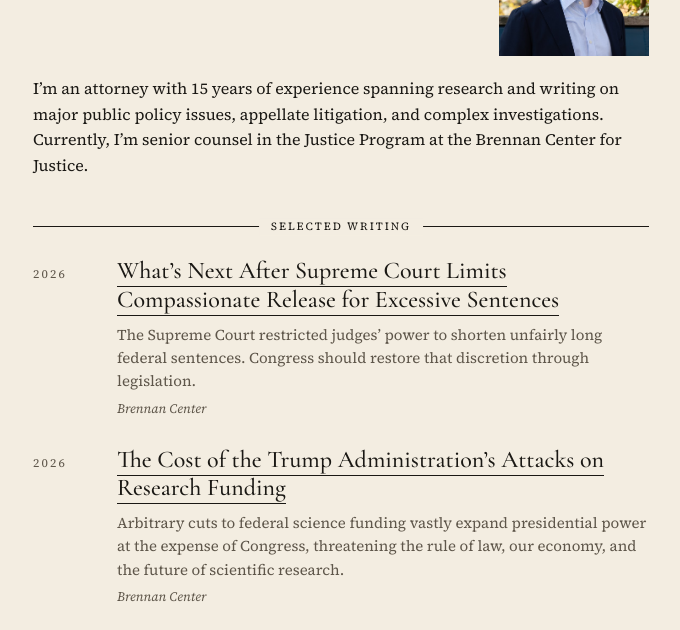
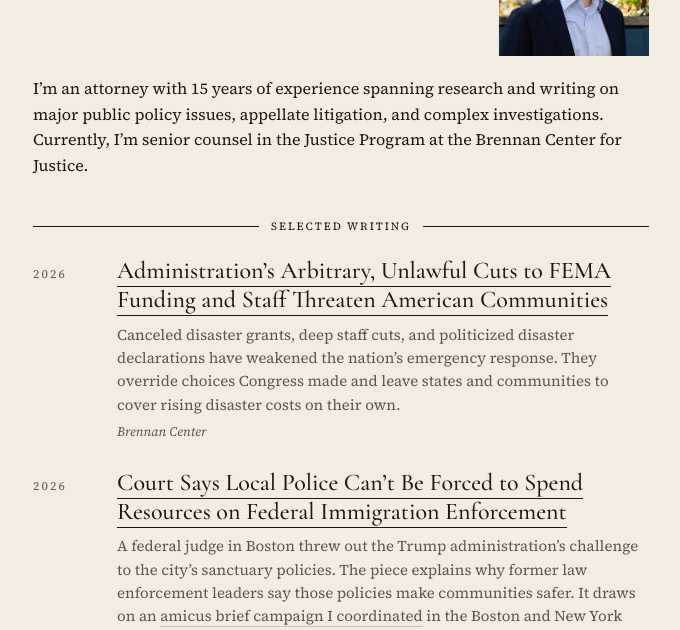
Before and after one commit to AmesCG23/personal_site, a plain HTML site: page index.html in a window 1280 px wide. Shown: the part 170-800 px from the top of the page, without its empty margins (299-979 px from the left). Drawn offline with nearby package versions, Linux system fonts and the light colour scheme.

Commit message:
Update Selected Writing: add FEMA and sanctuary-city pieces (#22)
Remove the compassionate-release / excessive sentences entry and add two
2026 Brennan Center pieces: the FEMA funding and staff cuts report, and
the Boston sanctuary-policy ruling (with a link to the amicus brief
campaign page). Adds a subtle link style for links inside deks.


Claude-Session: https://claude.ai/code/session_01T1cXACqcYt51Ki4u67tCiX

Co-authored-by: Claude <noreply@anthropic.com>

```diff
--- a/assets/css/style.css
+++ b/assets/css/style.css
@@ -147,6 +147,16 @@ h1 {
   margin-top: 8px;
 }
 
+.dek a {
+  color: inherit;
+  text-decoration: none;
+  border-bottom: 1px solid var(--ink-soft);
+}
+
+.dek a:hover {
+  border-bottom-color: var(--accent);
+}
+
 .source {
   font-size: 13px;
   font-style: italic;
--- a/index.html
+++ b/index.html
@@ -112,8 +112,17 @@
       <article>
         <div class="year">2026</div>
         <div class="entry">
-          <h2><a href="https://www.brennancenter.org/our-work/research-reports/whats-next-after-supreme-court-limits-compassionate-release-excessive" target="_blank" rel="noopener noreferrer">What&#8217;s Next After Supreme Court Limits Compassionate Release for Excessive Sentences</a></h2>
-          <p class="dek">The Supreme Court restricted judges&#8217; power to shorten unfairly long federal sentences. Congress should restore that discretion through legislation.</p>
+          <h2><a href="https://www.brennancenter.org/our-work/research-reports/administrations-arbitrary-unlawful-cuts-fema-funding-and-staff-threaten" target="_blank" rel="noopener noreferrer">Administration&#8217;s Arbitrary, Unlawful Cuts to FEMA Funding and Staff Threaten American Communities</a></h2>
+          <p class="dek">Canceled disaster grants, deep staff cuts, and politicized disaster declarations have weakened the nation&#8217;s emergency response. They override choices Congress made and leave states and communities to cover rising disaster costs on their own.</p>
+          <p class="source">Brennan Center</p>
+        </div>
+      </article>
+
+      <article>
+        <div class="year">2026</div>
+        <div class="entry">
+          <h2><a href="https://www.brennancenter.org/our-work/research-reports/court-says-local-police-cant-be-forced-spend-resources-federal" target="_blank" rel="noopener noreferrer">Court Says Local Police Can&#8217;t Be Forced to Spend Resources on Federal Immigration Enforcement</a></h2>
+          <p class="dek">A federal judge in Boston threw out the Trump administration&#8217;s challenge to the city&#8217;s sanctuary policies. The piece explains why former law enforcement leaders say those policies make communities safer. It draws on an <a href="https://www.brennancenter.org/our-work/research-reports/united-states-v-city-new-york-and-united-states-v-city-boston" target="_blank" rel="noopener noreferrer">amicus brief campaign I coordinated</a> in the Boston and New York City cases.</p>
           <p class="source">Brennan Center</p>
         </div>
       </article>
```
Also changed, not shown: CLAUDE.md (+1 -1 lines).
